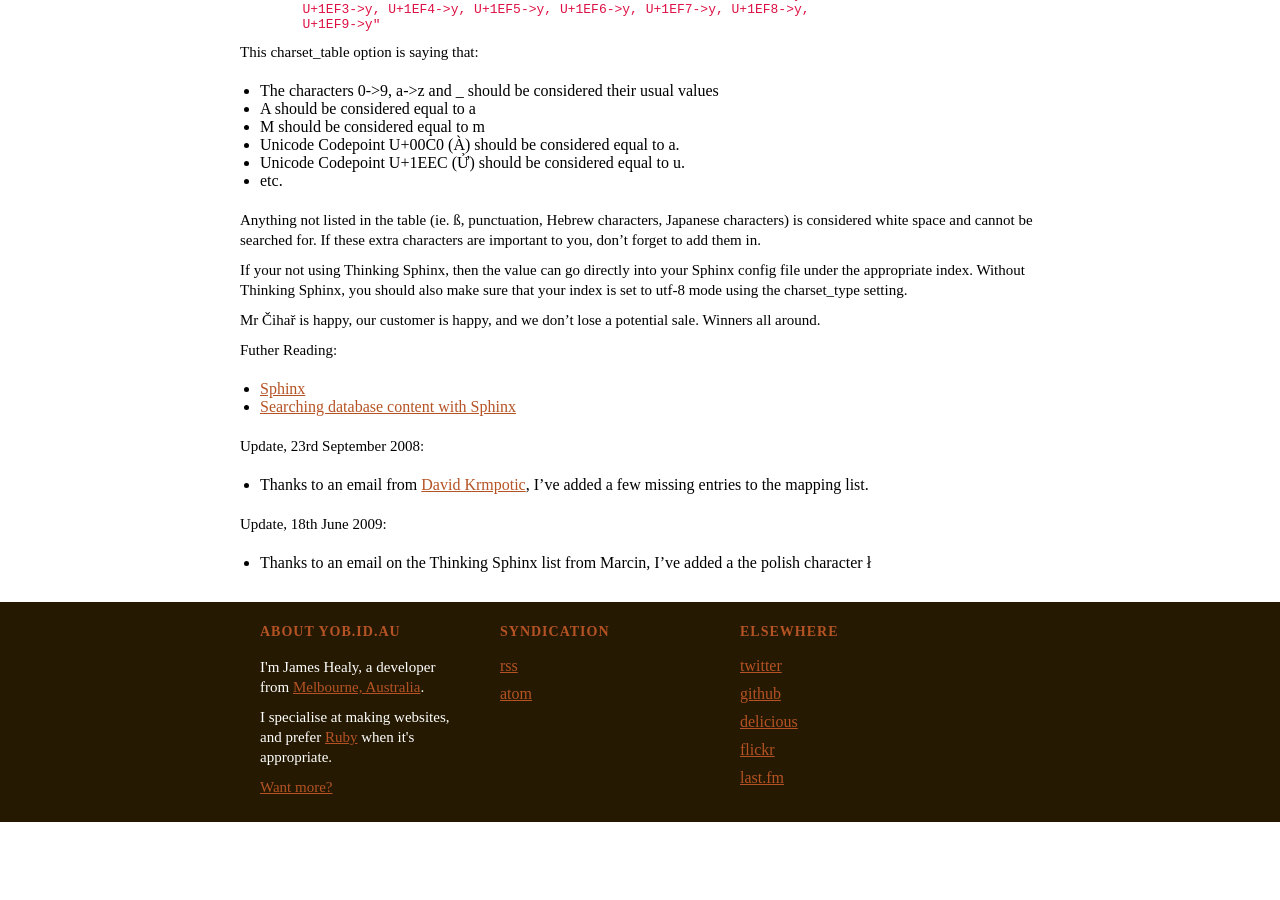
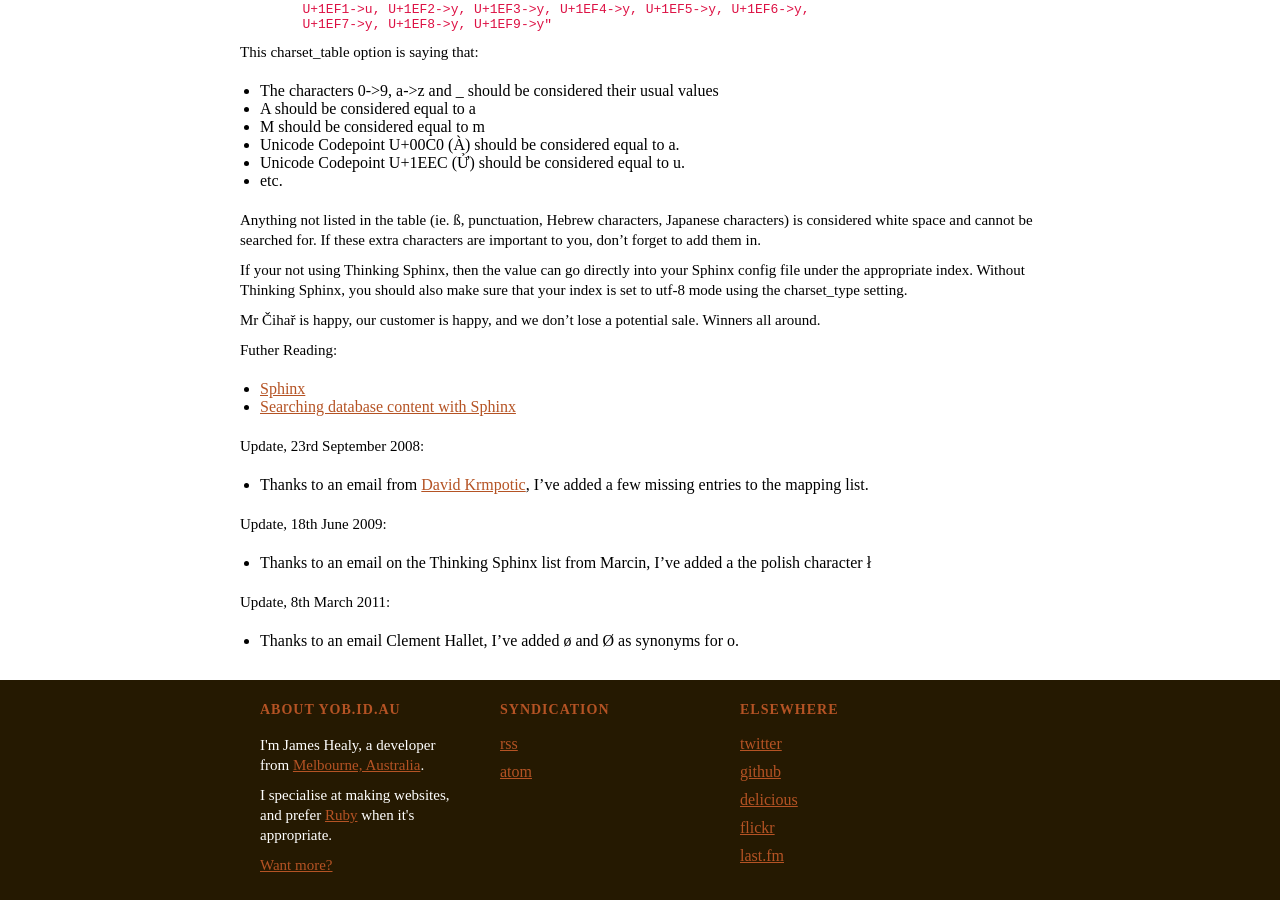
Before and after one commit to yob/yob.github.com, a Jekyll site: the page built from _posts/2008-05-08-thinking-sphinx-and-unicode.markdown, in a window 1280 px wide and 900 px high, scrolled down 2098 px. Built offline with Jekyll 4.4.1, drawn with Linux system fonts in a browser that asks for light colours; before the commit the page ends 2920 px from its top, so only the background shows below that; part of the change alters nothing that is shown.

Commit message:
added Ø and ø to my TS+unicode post
* thanks to Clement Hallet

```diff
--- a/_posts/2008-05-08-thinking-sphinx-and-unicode.markdown
+++ b/_posts/2008-05-08-thinking-sphinx-and-unicode.markdown
@@ -63,85 +63,84 @@ breaks):
         U+00C2->a, U+00C3->a, U+00C4->a, U+00C5->a, U+00C7->c, U+00C8->e,
         U+00C9->e, U+00CA->e, U+00CB->e, U+00CC->i, U+00CD->i, U+00CE->i,
         U+00CF->i, U+00D1->n, U+00D2->o, U+00D3->o, U+00D4->o, U+00D5->o,
-        U+00D6->o, U+00D9->u, U+00DA->u, U+00DB->u, U+00DC->u, U+00DD->y,
-        U+00E0->a, U+00E1->a, U+00E2->a, U+00E3->a, U+00E4->a, U+00E5->a,
-        U+00E7->c, U+00E8->e, U+00E9->e, U+00EA->e, U+00EB->e, U+00EC->i,
-        U+00ED->i, U+00EE->i, U+00EF->i, U+00F1->n, U+00F2->o, U+00F3->o,
-        U+00F4->o, U+00F5->o, U+00F6->o, U+00F9->u, U+00FA->u, U+00FB->u,
-        U+00FC->u, U+00FD->y, U+00FF->y, U+0100->a, U+0101->a, U+0102->a,
-        U+0103->a, U+0104->a, U+0105->a, U+0106->c, U+0107->c, U+0108->c,
-        U+0109->c, U+010A->c, U+010B->c, U+010C->c, U+010D->c, U+010E->d,
-        U+010F->d, U+0112->e, U+0113->e, U+0114->e, U+0115->e, U+0116->e,
-        U+0117->e, U+0118->e, U+0119->e, U+011A->e, U+011B->e, U+011C->g,
-        U+011D->g, U+011E->g, U+011F->g, U+0120->g, U+0121->g, U+0122->g,
-        U+0123->g, U+0124->h, U+0125->h, U+0128->i, U+0129->i, U+012A->i,
-        U+012B->i, U+012C->i, U+012D->i, U+012E->i, U+012F->i, U+0130->i,
-        U+0134->j, U+0135->j, U+0136->k, U+0137->k, U+0139->l, U+013A->l,
-        U+013B->l, U+013C->l, U+013D->l, U+013E->l, U+0142->l, U+0143->n,
-        U+0144->n, U+0145->n, U+0146->n, U+0147->n, U+0148->n, U+014C->o,
-        U+014D->o, U+014E->o, U+014F->o, U+0150->o, U+0151->o, U+0154->r,
-        U+0155->r, U+0156->r, U+0157->r, U+0158->r, U+0159->r, U+015A->s,
-        U+015B->s, U+015C->s, U+015D->s, U+015E->s, U+015F->s, U+0160->s,
-        U+0161->s, U+0162->t, U+0163->t, U+0164->t, U+0165->t, U+0168->u,
-        U+0169->u, U+016A->u, U+016B->u, U+016C->u, U+016D->u, U+016E->u,
-        U+016F->u, U+0170->u, U+0171->u, U+0172->u, U+0173->u, U+0174->w,
-        U+0175->w, U+0176->y, U+0177->y, U+0178->y, U+0179->z, U+017A->z,
-        U+017B->z, U+017C->z, U+017D->z, U+017E->z, U+01A0->o, U+01A1->o,
-        U+01AF->u, U+01B0->u, U+01CD->a, U+01CE->a, U+01CF->i, U+01D0->i,
-        U+01D1->o, U+01D2->o, U+01D3->u, U+01D4->u, U+01D5->u, U+01D6->u,
-        U+01D7->u, U+01D8->u, U+01D9->u, U+01DA->u, U+01DB->u, U+01DC->u,
-        U+01DE->a, U+01DF->a, U+01E0->a, U+01E1->a, U+01E6->g, U+01E7->g,
-        U+01E8->k, U+01E9->k, U+01EA->o, U+01EB->o, U+01EC->o, U+01ED->o,
-        U+01F0->j, U+01F4->g, U+01F5->g, U+01F8->n, U+01F9->n, U+01FA->a,
-        U+01FB->a, U+0200->a, U+0201->a, U+0202->a, U+0203->a, U+0204->e,
-        U+0205->e, U+0206->e, U+0207->e, U+0208->i, U+0209->i, U+020A->i,
-        U+020B->i, U+020C->o, U+020D->o, U+020E->o, U+020F->o, U+0210->r,
-        U+0211->r, U+0212->r, U+0213->r, U+0214->u, U+0215->u, U+0216->u,
-        U+0217->u, U+0218->s, U+0219->s, U+021A->t, U+021B->t, U+021E->h,
-        U+021F->h, U+0226->a, U+0227->a, U+0228->e, U+0229->e, U+022A->o,
-        U+022B->o, U+022C->o, U+022D->o, U+022E->o, U+022F->o, U+0230->o,
-        U+0231->o, U+0232->y, U+0233->y, U+1E00->a, U+1E01->a, U+1E02->b,
-        U+1E03->b, U+1E04->b, U+1E05->b, U+1E06->b, U+1E07->b, U+1E08->c,
-        U+1E09->c, U+1E0A->d, U+1E0B->d, U+1E0C->d, U+1E0D->d, U+1E0E->d,
-        U+1E0F->d, U+1E10->d, U+1E11->d, U+1E12->d, U+1E13->d, U+1E14->e,
-        U+1E15->e, U+1E16->e, U+1E17->e, U+1E18->e, U+1E19->e, U+1E1A->e,
-        U+1E1B->e, U+1E1C->e, U+1E1D->e, U+1E1E->f, U+1E1F->f, U+1E20->g,
-        U+1E21->g, U+1E22->h, U+1E23->h, U+1E24->h, U+1E25->h, U+1E26->h,
-        U+1E27->h, U+1E28->h, U+1E29->h, U+1E2A->h, U+1E2B->h, U+1E2C->i,
-        U+1E2D->i, U+1E2E->i, U+1E2F->i, U+1E30->k, U+1E31->k, U+1E32->k,
-        U+1E33->k, U+1E34->k, U+1E35->k, U+1E36->l, U+1E37->l, U+1E38->l,
-        U+1E39->l, U+1E3A->l, U+1E3B->l, U+1E3C->l, U+1E3D->l, U+1E3E->m,
-        U+1E3F->m, U+1E40->m, U+1E41->m, U+1E42->m, U+1E43->m, U+1E44->n,
-        U+1E45->n, U+1E46->n, U+1E47->n, U+1E48->n, U+1E49->n, U+1E4A->n,
-        U+1E4B->n, U+1E4C->o, U+1E4D->o, U+1E4E->o, U+1E4F->o, U+1E50->o,
-        U+1E51->o, U+1E52->o, U+1E53->o, U+1E54->p, U+1E55->p, U+1E56->p,
-        U+1E57->p, U+1E58->r, U+1E59->r, U+1E5A->r, U+1E5B->r, U+1E5C->r,
-        U+1E5D->r, U+1E5E->r, U+1E5F->r, U+1E60->s, U+1E61->s, U+1E62->s,
-        U+1E63->s, U+1E64->s, U+1E65->s, U+1E66->s, U+1E67->s, U+1E68->s,
-        U+1E69->s, U+1E6A->t, U+1E6B->t, U+1E6C->t, U+1E6D->t, U+1E6E->t,
-        U+1E6F->t, U+1E70->t, U+1E71->t, U+1E72->u, U+1E73->u, U+1E74->u,
-        U+1E75->u, U+1E76->u, U+1E77->u, U+1E78->u, U+1E79->u, U+1E7A->u,
-        U+1E7B->u, U+1E7C->v, U+1E7D->v, U+1E7E->v, U+1E7F->v, U+1E80->w,
-        U+1E81->w, U+1E82->w, U+1E83->w, U+1E84->w, U+1E85->w, U+1E86->w,
-        U+1E87->w, U+1E88->w, U+1E89->w, U+1E8A->x, U+1E8B->x, U+1E8C->x,
-        U+1E8D->x, U+1E8E->y, U+1E8F->y, U+1E96->h, U+1E97->t, U+1E98->w,
-        U+1E99->y, U+1EA0->a, U+1EA1->a, U+1EA2->a, U+1EA3->a, U+1EA4->a,
-        U+1EA5->a, U+1EA6->a, U+1EA7->a, U+1EA8->a, U+1EA9->a, U+1EAA->a,
-        U+1EAB->a, U+1EAC->a, U+1EAD->a, U+1EAE->a, U+1EAF->a, U+1EB0->a,
-        U+1EB1->a, U+1EB2->a, U+1EB3->a, U+1EB4->a, U+1EB5->a, U+1EB6->a,
-        U+1EB7->a, U+1EB8->e, U+1EB9->e, U+1EBA->e, U+1EBB->e, U+1EBC->e,
-        U+1EBD->e, U+1EBE->e, U+1EBF->e, U+1EC0->e, U+1EC1->e, U+1EC2->e,
-        U+1EC3->e, U+1EC4->e, U+1EC5->e, U+1EC6->e, U+1EC7->e, U+1EC8->i,
-        U+1EC9->i, U+1ECA->i, U+1ECB->i, U+1ECC->o, U+1ECD->o, U+1ECE->o,
-        U+1ECF->o, U+1ED0->o, U+1ED1->o, U+1ED2->o, U+1ED3->o, U+1ED4->o,
-        U+1ED5->o, U+1ED6->o, U+1ED7->o, U+1ED8->o, U+1ED9->o, U+1EDA->o,
-        U+1EDB->o, U+1EDC->o, U+1EDD->o, U+1EDE->o, U+1EDF->o, U+1EE0->o,
-        U+1EE1->o, U+1EE2->o, U+1EE3->o, U+1EE4->u, U+1EE5->u, U+1EE6->u,
-        U+1EE7->u, U+1EE8->u, U+1EE9->u, U+1EEA->u, U+1EEB->u, U+1EEC->u,
-        U+1EED->u, U+1EEE->u, U+1EEF->u, U+1EF0->u, U+1EF1->u, U+1EF2->y,
-        U+1EF3->y, U+1EF4->y, U+1EF5->y, U+1EF6->y, U+1EF7->y, U+1EF8->y,
-        U+1EF9->y"
-{% endhighlight %}
+        U+00D6->o, U+00D8->o, U+00D9->u, U+00DA->u, U+00DB->u, U+00DC->u,
+        U+00DD->y, U+00E0->a, U+00E1->a, U+00E2->a, U+00E3->a, U+00E4->a,
+        U+00E5->a, U+00E7->c, U+00E8->e, U+00E9->e, U+00EA->e, U+00EB->e,
+        U+00EC->i, U+00ED->i, U+00EE->i, U+00EF->i, U+00F1->n, U+00F2->o,
+        U+00F3->o, U+00F4->o, U+00F5->o, U+00F6->o, U+00F8->o, U+00F9->u,
+        U+00FA->u, U+00FB->u, U+00FC->u, U+00FD->y, U+00FF->y, U+0100->a,
+        U+0101->a, U+0102->a, U+0103->a, U+0104->a, U+0105->a, U+0106->c,
+        U+0107->c, U+0108->c, U+0109->c, U+010A->c, U+010B->c, U+010C->c,
+        U+010D->c, U+010E->d, U+010F->d, U+0112->e, U+0113->e, U+0114->e,
+        U+0115->e, U+0116->e, U+0117->e, U+0118->e, U+0119->e, U+011A->e,
+        U+011B->e, U+011C->g, U+011D->g, U+011E->g, U+011F->g, U+0120->g,
+        U+0121->g, U+0122->g, U+0123->g, U+0124->h, U+0125->h, U+0128->i,
+        U+0129->i, U+012A->i, U+012B->i, U+012C->i, U+012D->i, U+012E->i,
+        U+012F->i, U+0130->i, U+0134->j, U+0135->j, U+0136->k, U+0137->k,
+        U+0139->l, U+013A->l, U+013B->l, U+013C->l, U+013D->l, U+013E->l,
+        U+0142->l, U+0143->n, U+0144->n, U+0145->n, U+0146->n, U+0147->n,
+        U+0148->n, U+014C->o, U+014D->o, U+014E->o, U+014F->o, U+0150->o,
+        U+0151->o, U+0154->r, U+0155->r, U+0156->r, U+0157->r, U+0158->r,
+        U+0159->r, U+015A->s, U+015B->s, U+015C->s, U+015D->s, U+015E->s,
+        U+015F->s, U+0160->s, U+0161->s, U+0162->t, U+0163->t, U+0164->t,
+        U+0165->t, U+0168->u, U+0169->u, U+016A->u, U+016B->u, U+016C->u,
+        U+016D->u, U+016E->u, U+016F->u, U+0170->u, U+0171->u, U+0172->u,
+        U+0173->u, U+0174->w, U+0175->w, U+0176->y, U+0177->y, U+0178->y,
+        U+0179->z, U+017A->z, U+017B->z, U+017C->z, U+017D->z, U+017E->z,
+        U+01A0->o, U+01A1->o, U+01AF->u, U+01B0->u, U+01CD->a, U+01CE->a,
+        U+01CF->i, U+01D0->i, U+01D1->o, U+01D2->o, U+01D3->u, U+01D4->u,
+        U+01D5->u, U+01D6->u, U+01D7->u, U+01D8->u, U+01D9->u, U+01DA->u,
+        U+01DB->u, U+01DC->u, U+01DE->a, U+01DF->a, U+01E0->a, U+01E1->a,
+        U+01E6->g, U+01E7->g, U+01E8->k, U+01E9->k, U+01EA->o, U+01EB->o,
+        U+01EC->o, U+01ED->o, U+01F0->j, U+01F4->g, U+01F5->g, U+01F8->n,
+        U+01F9->n, U+01FA->a, U+01FB->a, U+0200->a, U+0201->a, U+0202->a,
+        U+0203->a, U+0204->e, U+0205->e, U+0206->e, U+0207->e, U+0208->i,
+        U+0209->i, U+020A->i, U+020B->i, U+020C->o, U+020D->o, U+020E->o,
+        U+020F->o, U+0210->r, U+0211->r, U+0212->r, U+0213->r, U+0214->u,
+        U+0215->u, U+0216->u, U+0217->u, U+0218->s, U+0219->s, U+021A->t,
+        U+021B->t, U+021E->h, U+021F->h, U+0226->a, U+0227->a, U+0228->e,
+        U+0229->e, U+022A->o, U+022B->o, U+022C->o, U+022D->o, U+022E->o,
+        U+022F->o, U+0230->o, U+0231->o, U+0232->y, U+0233->y, U+1E00->a,
+        U+1E01->a, U+1E02->b, U+1E03->b, U+1E04->b, U+1E05->b, U+1E06->b,
+        U+1E07->b, U+1E08->c, U+1E09->c, U+1E0A->d, U+1E0B->d, U+1E0C->d,
+        U+1E0D->d, U+1E0E->d, U+1E0F->d, U+1E10->d, U+1E11->d, U+1E12->d,
+        U+1E13->d, U+1E14->e, U+1E15->e, U+1E16->e, U+1E17->e, U+1E18->e,
+        U+1E19->e, U+1E1A->e, U+1E1B->e, U+1E1C->e, U+1E1D->e, U+1E1E->f,
+        U+1E1F->f, U+1E20->g, U+1E21->g, U+1E22->h, U+1E23->h, U+1E24->h,
+        U+1E25->h, U+1E26->h, U+1E27->h, U+1E28->h, U+1E29->h, U+1E2A->h,
+        U+1E2B->h, U+1E2C->i, U+1E2D->i, U+1E2E->i, U+1E2F->i, U+1E30->k,
+        U+1E31->k, U+1E32->k, U+1E33->k, U+1E34->k, U+1E35->k, U+1E36->l,
+        U+1E37->l, U+1E38->l, U+1E39->l, U+1E3A->l, U+1E3B->l, U+1E3C->l,
+        U+1E3D->l, U+1E3E->m, U+1E3F->m, U+1E40->m, U+1E41->m, U+1E42->m,
+        U+1E43->m, U+1E44->n, U+1E45->n, U+1E46->n, U+1E47->n, U+1E48->n,
+        U+1E49->n, U+1E4A->n, U+1E4B->n, U+1E4C->o, U+1E4D->o, U+1E4E->o,
+        U+1E4F->o, U+1E50->o, U+1E51->o, U+1E52->o, U+1E53->o, U+1E54->p,
+        U+1E55->p, U+1E56->p, U+1E57->p, U+1E58->r, U+1E59->r, U+1E5A->r,
+        U+1E5B->r, U+1E5C->r, U+1E5D->r, U+1E5E->r, U+1E5F->r, U+1E60->s,
+        U+1E61->s, U+1E62->s, U+1E63->s, U+1E64->s, U+1E65->s, U+1E66->s,
+        U+1E67->s, U+1E68->s, U+1E69->s, U+1E6A->t, U+1E6B->t, U+1E6C->t,
+        U+1E6D->t, U+1E6E->t, U+1E6F->t, U+1E70->t, U+1E71->t, U+1E72->u,
+        U+1E73->u, U+1E74->u, U+1E75->u, U+1E76->u, U+1E77->u, U+1E78->u,
+        U+1E79->u, U+1E7A->u, U+1E7B->u, U+1E7C->v, U+1E7D->v, U+1E7E->v,
+        U+1E7F->v, U+1E80->w, U+1E81->w, U+1E82->w, U+1E83->w, U+1E84->w,
+        U+1E85->w, U+1E86->w, U+1E87->w, U+1E88->w, U+1E89->w, U+1E8A->x,
+        U+1E8B->x, U+1E8C->x, U+1E8D->x, U+1E8E->y, U+1E8F->y, U+1E96->h,
+        U+1E97->t, U+1E98->w, U+1E99->y, U+1EA0->a, U+1EA1->a, U+1EA2->a,
+        U+1EA3->a, U+1EA4->a, U+1EA5->a, U+1EA6->a, U+1EA7->a, U+1EA8->a,
+        U+1EA9->a, U+1EAA->a, U+1EAB->a, U+1EAC->a, U+1EAD->a, U+1EAE->a,
+        U+1EAF->a, U+1EB0->a, U+1EB1->a, U+1EB2->a, U+1EB3->a, U+1EB4->a,
+        U+1EB5->a, U+1EB6->a, U+1EB7->a, U+1EB8->e, U+1EB9->e, U+1EBA->e,
+        U+1EBB->e, U+1EBC->e, U+1EBD->e, U+1EBE->e, U+1EBF->e, U+1EC0->e,
+        U+1EC1->e, U+1EC2->e, U+1EC3->e, U+1EC4->e, U+1EC5->e, U+1EC6->e,
+        U+1EC7->e, U+1EC8->i, U+1EC9->i, U+1ECA->i, U+1ECB->i, U+1ECC->o,
+        U+1ECD->o, U+1ECE->o, U+1ECF->o, U+1ED0->o, U+1ED1->o, U+1ED2->o,
+        U+1ED3->o, U+1ED4->o, U+1ED5->o, U+1ED6->o, U+1ED7->o, U+1ED8->o,
+        U+1ED9->o, U+1EDA->o, U+1EDB->o, U+1EDC->o, U+1EDD->o, U+1EDE->o,
+        U+1EDF->o, U+1EE0->o, U+1EE1->o, U+1EE2->o, U+1EE3->o, U+1EE4->u,
+        U+1EE5->u, U+1EE6->u, U+1EE7->u, U+1EE8->u, U+1EE9->u, U+1EEA->u,
+        U+1EEB->u, U+1EEC->u, U+1EED->u, U+1EEE->u, U+1EEF->u, U+1EF0->u,
+        U+1EF1->u, U+1EF2->y, U+1EF3->y, U+1EF4->y, U+1EF5->y, U+1EF6->y,
+        U+1EF7->y, U+1EF8->y, U+1EF9->y" {% endhighlight %}
 
 This charset_table option is saying that:
 
@@ -178,3 +177,6 @@ Update, 23rd September 2008:
 Update, 18th June 2009:
 - Thanks to an email on the Thinking Sphinx list from Marcin, I've
   added a the polish character ł
+
+Update, 8th March 2011:
+- Thanks to an email Clement Hallet, I've added ø and Ø as synonyms for o.
```
